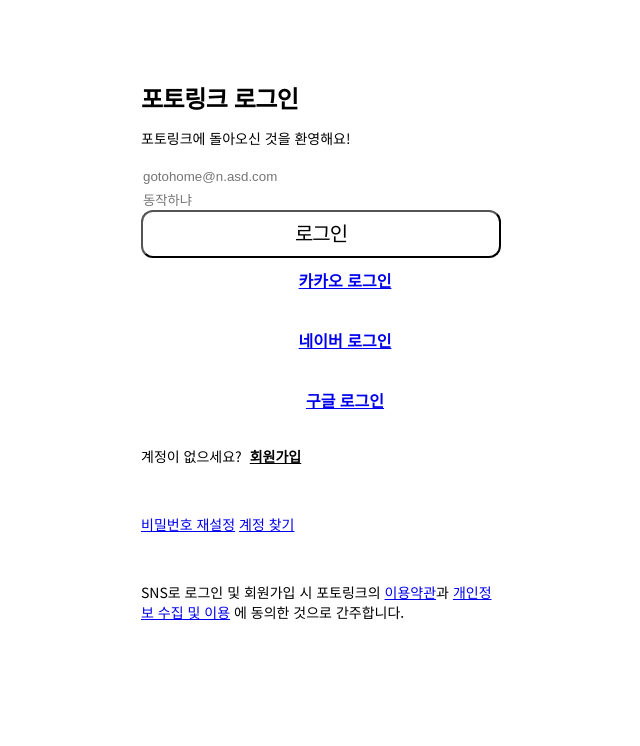
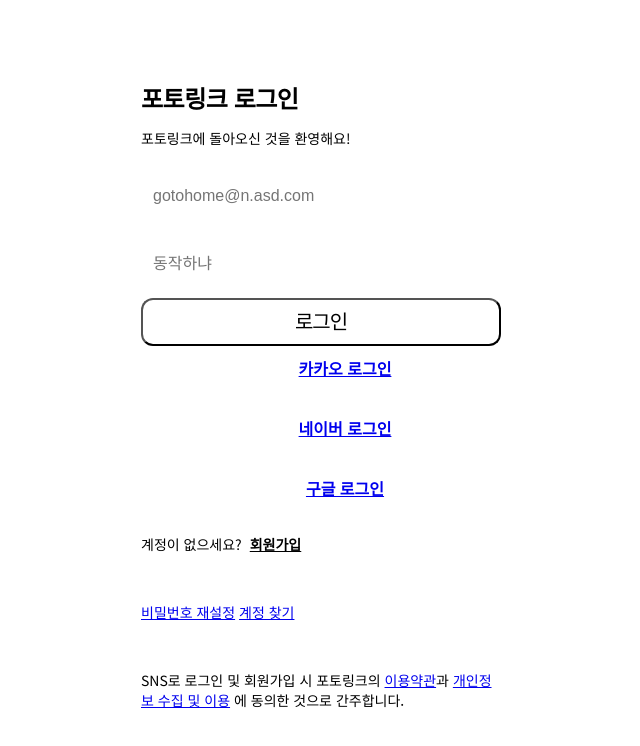
Before and after one commit to jiyeon12345/photolink-web-next, a Next.js app: page /login in a window 1280 px wide. Shown: the top 746 px of the page, without its empty margins (319-959 px from the left). Built offline with nearby package versions, Linux system fonts and the light colour scheme.

Commit message:
[NEXT-1] 유효성 검사

```diff
--- a/components/common/Input/Controller.tsx
+++ b/components/common/Input/Controller.tsx
@@ -1,6 +1,7 @@
 import { Control, Controller, RegisterOptions } from 'react-hook-form'
 import Input from './Input'
 import ErrorMessage from './ErrorMessage'
+import { InputSize, StyledController } from './styled'
 
 type InputControllerProps = {
   control: Control<any>
@@ -8,19 +9,20 @@
   rules?: Partial<RegisterOptions>
   type?: string
   placeholder?: string
+  $size?: InputSize
 }
 
-function InputController({ control, name, rules, type, placeholder }: InputControllerProps) {
+function InputController({ control, name, rules, type, placeholder, $size }: InputControllerProps) {
   return (
     <Controller
       name={name}
       control={control}
       rules={rules}
       render={({ field, fieldState }) => (
-        <>
-          <Input type={type} field={field} placeholder={placeholder} />
+        <StyledController>
+          <Input $size={$size} type={type} field={field} placeholder={placeholder} />
           <ErrorMessage error={fieldState.error?.message} />
-        </>
+        </StyledController>
       )}
     />
   )
--- a/components/common/Input/ErrorMessage.tsx
+++ b/components/common/Input/ErrorMessage.tsx
@@ -1,5 +1,6 @@
 import { slideInDown } from '@/styles/theme/motion'
 import { AnimatePresence, motion } from 'framer-motion'
+import { StyledErrorMessage } from './styled'
 
 interface ErrorMessageProps {
   error?: string
@@ -11,7 +12,7 @@
   return (
     <AnimatePresence>
       {hasError && (
-        <motion.p
+        <StyledErrorMessage
           initial="initial"
           animate="animate"
           exit="exit"
@@ -19,7 +20,7 @@
           variants={slideInDown}
         >
           {error}
-        </motion.p>
+        </StyledErrorMessage>
       )}
     </AnimatePresence>
   )
--- a/components/common/Input/Input.tsx
+++ b/components/common/Input/Input.tsx
@@ -9,7 +9,7 @@
   onClick?(): void
   type?: string
   // $error?: boolean
-  // $size?: InputSize
+  $size?: InputSize
 }
 
 function Input({
@@ -17,11 +17,11 @@
   placeholder,
   type,
   onClick,
+  $size,
 }: // $error,
-// $size,
 InputProps) {
   return (
-    <StyledInput>
+    <StyledInput $size={$size}>
       <input {...field} className="input" type={type} onClick={onClick} placeholder={placeholder} autoComplete="off" />
     </StyledInput>
   )
--- a/components/common/Input/styled.ts
+++ b/components/common/Input/styled.ts
@@ -2,8 +2,14 @@
 import styled, { css } from 'styled-components'
 import { textStyle } from '@/styles/utils/text'
 import { media } from '@/styles/utils/media'
+import { assertUnreachable } from '@/utils/assertUnreachable'
+import { Styled } from 'styled-components/dist/constructors/constructWithOptions'
 
 export type InputSize = 'sm' | 'md' | 'lg'
+export type StyledInputProps = {
+  $size?: InputSize
+  $error?: boolean
+}
 
 export const smInputStyle = css`
   height: 32px;
@@ -17,21 +23,41 @@
   height: 72px;
 `
 
-export const StyledInput = styled.div`
-  input {
-    border: 1px solid var(--primary-500);
+export function inputSizeStyle($size?: InputSize) {
+  if (!$size) return
+
+  switch ($size) {
+    case 'sm':
+      return smInputStyle
+    case 'md':
+      return mdInputStyle
+    case 'lg':
+      return lgInputStyle
+    default:
+      return assertUnreachable($size)
+  }
+}
+
+export const StyledInput = styled.div<StyledInputProps>`
+  width: 100%;
+  .input {
+    ${textStyle('body', 2)}
+    ${({ $size }) => inputSizeStyle($size)};
+    width: 100%;
+    border: 1px solid var(--secondary-500);
+    border-radius: 12px;
+    padding: 10px 12px;
+
+    &::placeholder {
+      ${textStyle('body', 2)}
+    }
   }
 `
 
+export const StyledController = styled.div``
 export const StyledErrorMessage = styled(motion.p)`
   ${textStyle('body', 3)}
   margin-top: 4px;
+  margin-bottom: 4px;
   color: var(--red-500) !important;
-
-  ${media(
-    'tablet',
-    css`
-      ${textStyle('body', 2)}
-    `
-  )}
 `
--- a/components/pages/(auth)/login/LoginPageForm.tsx
+++ b/components/pages/(auth)/login/LoginPageForm.tsx
@@ -1,21 +1,11 @@
 'use client'
 
-import { useForm, Controller } from 'react-hook-form'
+import { useForm } from 'react-hook-form'
 import { zodResolver } from '@hookform/resolvers/zod'
 
-import { z } from 'zod'
 import Button from '@/components/common/Button/Button'
 import InputController from '@/components/common/Input/Controller'
-
-const shema = z.object({
-  email: z.string().nonempty('이메일을 입력해주세요.').email('이메일 형식이 아닙니다.'),
-  password: z
-    .string()
-    .min(1, '비밀번호를 입력해주세요.')
-    .min(8, '비밀번호는 최소 8자 이상이어야 합니다')
-    .max(20, '비밀번호는 최소 20자 이하이어야 합니다.'),
-})
-type LoginFormInputs = z.infer<typeof shema>
+import { LoginFormInputs, loginSchema } from '@/utils/validation'
 
 function LoginPageForm() {
   const {
@@ -24,19 +14,19 @@
     control,
     formState: { errors },
   } = useForm<LoginFormInputs>({
-    resolver: zodResolver(shema),
+    resolver: zodResolver(loginSchema),
+    mode: 'all',
   })
 
   const onSubmit = (data: LoginFormInputs) => {
     console.log(data)
   }
-  console.log(errors)
 
   return (
     <form onSubmit={handleSubmit(onSubmit)}>
-      <InputController name="email" control={control} type="email" placeholder="gotohome@n.asd.com" />
+      <InputController name="email" control={control} type="email" placeholder="gotohome@n.asd.com" $size="md" />
 
-      <InputController name="password" control={control} type="password" placeholder="동작하냐" />
+      <InputController name="password" control={control} type="password" placeholder="동작하냐" $size="md" />
 
       <Button $variant="primary" $size="md" type="submit">
         로그인
--- a/components/pages/(auth)/styled.ts
+++ b/components/pages/(auth)/styled.ts
@@ -49,6 +49,7 @@
           }
         }
       }
+
       &.account {
         padding-top: 24px;
         padding-bottom: 24px;
```
